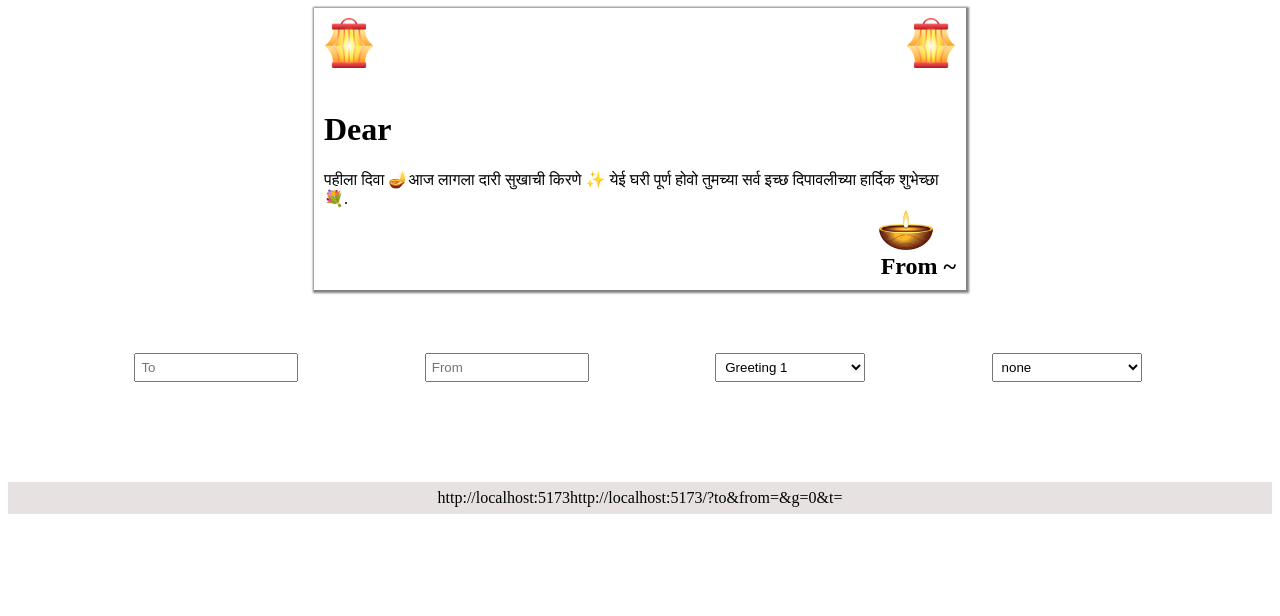
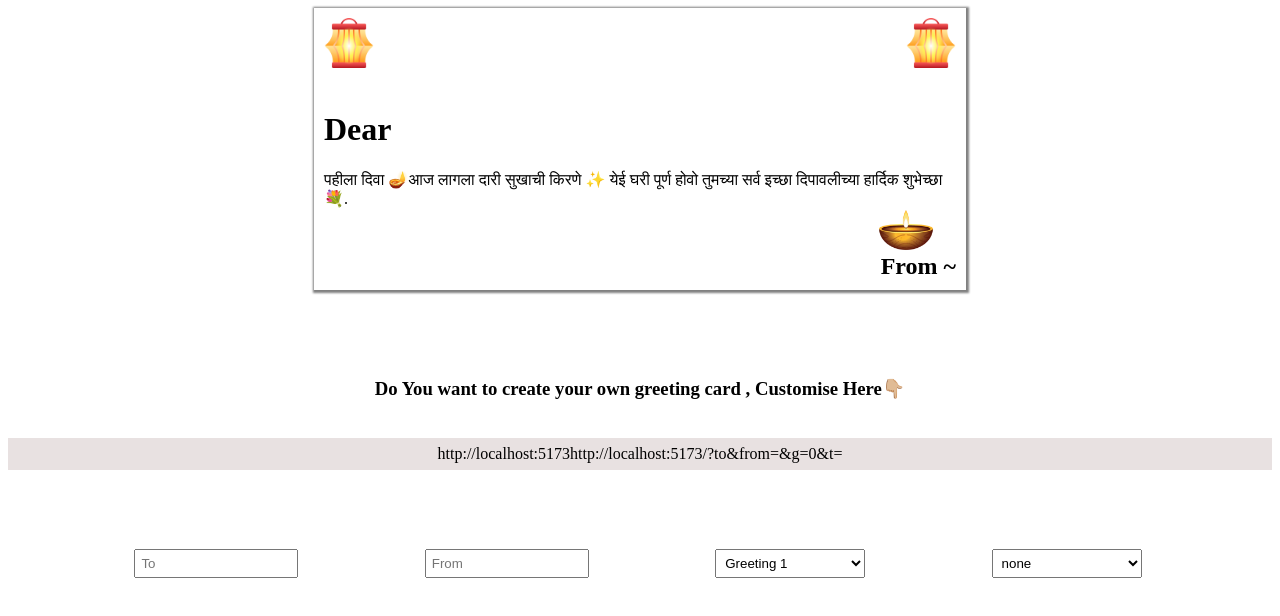
Before and after one commit to samikshashahare/diwali-dhamaka, a React (Vite) app: page / in a window 1280 px wide. Shown: the top 616 px of the page. Built offline with nearby package versions, Linux system fonts and the light colour scheme.

Commit message:
modified one line

```diff
--- a/src/views/Home/Home.css
+++ b/src/views/Home/Home.css
@@ -75,8 +75,13 @@
      padding: 5px;
 }
 
+.customise-line{
+     margin-top: 7%;
+     text-align: center;
+}
+
 .url {
-     margin-top: 100px;
+     margin-top: 3%;
      text-align: center;
      background-color: #e8e1e1;
      padding: 7px;
--- a/src/views/Home/Home.jsx
+++ b/src/views/Home/Home.jsx
@@ -6,7 +6,7 @@ import { useState } from "react";
 
 const GREETING = [
 
-  "पहीला दिवा 🪔आज लागला दारी सुखाची किरणे ✨ येई घरी पूर्ण होवो तुमच्या सर्व इच्छ दिपावलीच्या हार्दिक शुभेच्छा💐.",
+  "पहीला दिवा 🪔आज लागला दारी सुखाची किरणे ✨ येई घरी पूर्ण होवो तुमच्या सर्व इच्छा दिपावलीच्या हार्दिक शुभेच्छा💐.",
   "दारी दिव्यांची आरास 🪔 अंगणी फुललेला सडा रांगोळीचा  खास ✨✨ आनंद बहरलेला सर्वत्र आणि हर्षलेले मन 🎆🎇आला आला दिवाळी सण 🪔 करा प्रेमाची उधळण…💐",
   "उत्कर्षाची वाट उमटली विरला गर्द कालचा काळोख…✨ क्षितिजावर पहाट🌄 उगवली घेऊनिया नवा उत्साह सोबत…🎆🎇 दीपावलीच्या हार्दिक शुभेच्छा…💐",
   "आनंदाचे गाणे गात दिवाळी येते अंगणात ✨✨  सुखाची मग होते बरसात ⛈🌧 तेजाची मिळते साथ 🤝🏼हि दिवाळी आनंदाची, सुखसमृध्दीची जावो 💐"
@@ -39,7 +39,12 @@ function Home() {
 
         <h2><span className="from-text">From ~ {from}</span></h2>
         <br />
+
       </div>
+
+      <h3 className="customise-line">Do You want to create your own greeting card , Customise Here👇🏼</h3>
+      <p className="url">{import.meta.env.VITE_BASE_URL}http://localhost:5173/?to{to}&from={from}&g={greetingnumber}&t={themenumber}</p>
+
 
       <input type='text'
         placeholder="To"
@@ -88,9 +93,6 @@ function Home() {
         <option value="6">Theme 6</option>
         <option value="7">Theme 7</option>
       </select>
-
-      <p className="url">{import.meta.env.VITE_BASE_URL}http://localhost:5173/?to{to}&from={from}&g={greetingnumber}&t={themenumber}</p>
-
     </div>
   )
 }
```
